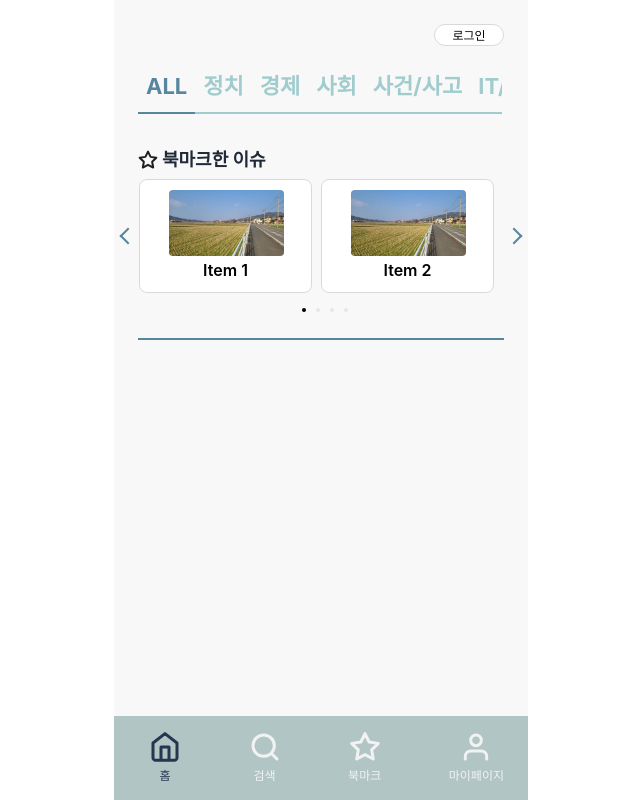
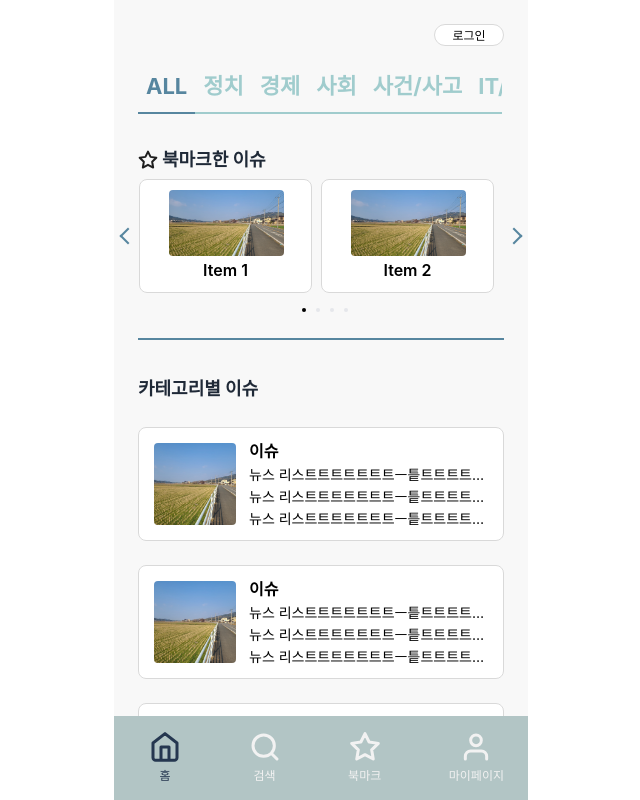
Before and after one commit to news-recommend/frontend, a Next.js app: page / in a window 1280 px wide. Shown: the whole page, without its empty margins (319-959 px from the left). Built offline with nearby package versions, Linux system fonts and the light colour scheme.

Commit message:
Feat: 홈 화면 퍼블리싱

```diff
--- /dev/null
+++ b/src/app/_components/CategoryCard.tsx
@@ -0,0 +1,63 @@
+"use client";
+
+import Image from "next/image";
+
+const CategoryCard = () => {
+  return (
+    <article className="bg-white rounded-[8px]  relative overflow-hidden w-full px-[15px] py-[14px] border flex items-center gap-[13px] border-[#D9D9D9]">
+      <div className=" shrink-0 w-[82px] h-[82px] relative mx-auto">
+        <Image
+          src="/images/example1.jpg"
+          alt="test"
+          fill
+          className="object-cover rounded"
+        />
+      </div>
+
+      <div className="flex flex-col gap-[8px]">
+        <div
+          className="text-subtitle font-[600] leading-[18px] overflow-hidden"
+          style={{
+            display: "-webkit-box",
+            WebkitLineClamp: 1,
+            WebkitBoxOrient: "vertical",
+          }}
+        >
+          이슈
+        </div>
+        <div
+          className="text-body font-[400] leading-[14px] overflow-hidden"
+          style={{
+            display: "-webkit-box",
+            WebkitLineClamp: 1,
+            WebkitBoxOrient: "vertical",
+          }}
+        >
+          뉴스 리스트트트트트트트ㅡ틑트트트트트트트트트트트트트트트
+        </div>
+        <div
+          className="text-body font-[400] leading-[14px] overflow-hidden"
+          style={{
+            display: "-webkit-box",
+            WebkitLineClamp: 1,
+            WebkitBoxOrient: "vertical",
+          }}
+        >
+          뉴스 리스트트트트트트트ㅡ틑트트트트트트트트트트트트트트트
+        </div>
+        <div
+          className="text-body font-[400] leading-[14px] overflow-hidden"
+          style={{
+            display: "-webkit-box",
+            WebkitLineClamp: 1,
+            WebkitBoxOrient: "vertical",
+          }}
+        >
+          뉴스 리스트트트트트트트ㅡ틑트트트트트트트트트트트트트트트
+        </div>
+      </div>
+    </article>
+  );
+};
+
+export default CategoryCard;
--- /dev/null
+++ b/src/app/_components/CategoryPosts.tsx
@@ -0,0 +1,22 @@
+"use client";
+
+import CategoryCard from "./CategoryCard";
+
+const CategoryPosts = () => {
+  return (
+    <section className="px-[24px] mb-[100px]">
+      <h3 className="text-title text-titlecolor mt-[35px] mb-[25px]">
+        카테고리별 이슈
+      </h3>
+      <div className="flex flex-col w-full gap-[24px]">
+        {Array(10)
+          .fill("")
+          .map((item, idx) => (
+            <CategoryCard key={idx} />
+          ))}
+      </div>
+    </section>
+  );
+};
+
+export default CategoryPosts;
--- a/src/app/_components/Home.tsx
+++ b/src/app/_components/Home.tsx
@@ -1,6 +1,7 @@
 import React from "react";
 import HomeCategory from "./HomeCategory";
 import BookmarkCarousel from "./BookmarkCarousel";
+import CategoryPosts from "./CategoryPosts";
 
 const Home = () => {
   return (
@@ -8,6 +9,7 @@ const Home = () => {
       <HomeCategory />
       <BookmarkCarousel />
       <div className="mx-[24px] mt-[45px] h-[2px]  bg-[#57869F]" />
+      <CategoryPosts />
     </div>
   );
 };
```
